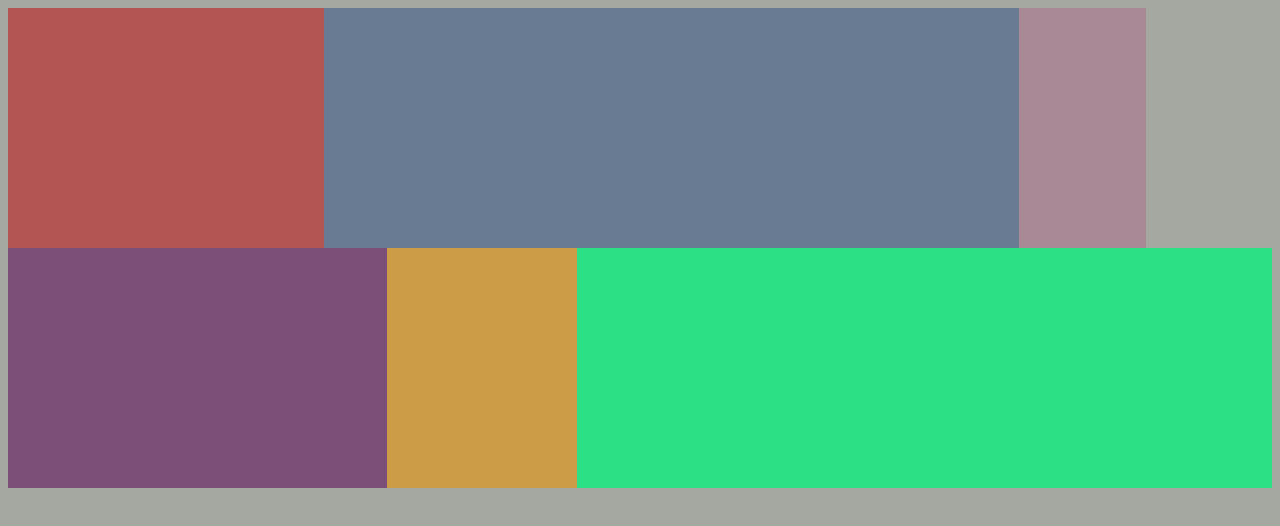
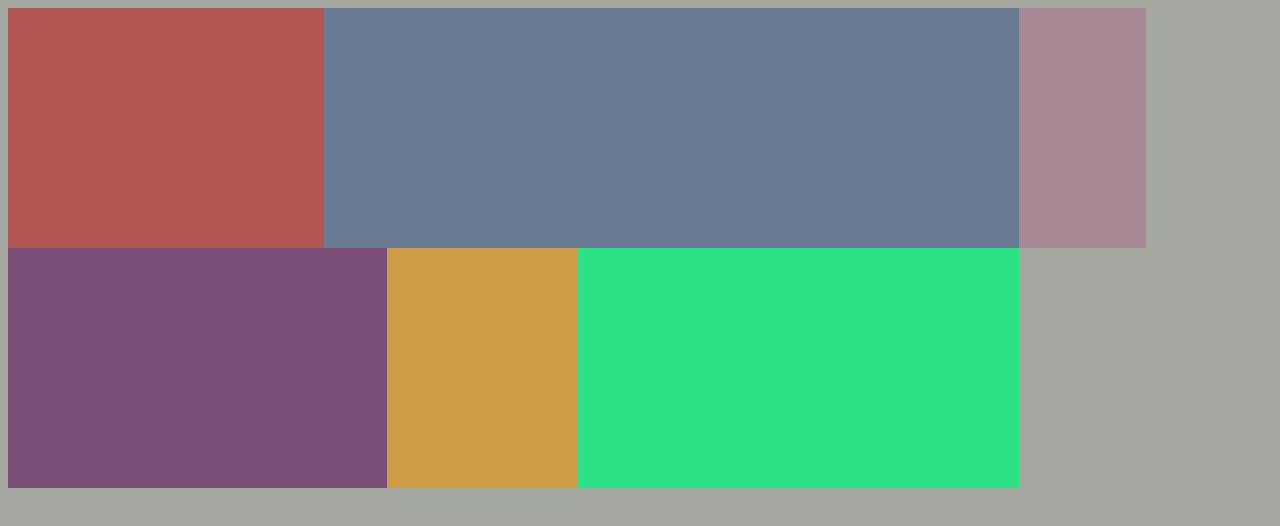
Before and after one commit to efeves/painting, a plain HTML site: page index.html in a window 1280 px wide. Drawn offline with Linux system fonts and the light colour scheme.

Commit message:
Update style.css

```diff
--- a/style.css
+++ b/style.css
@@ -44,6 +44,6 @@ float: left;
 .sixblock{
   background-color: #2ce086;
   height: 30vh;
-  width: 55%;
+  width: 35%;
   display: inline-table;
 }
```
